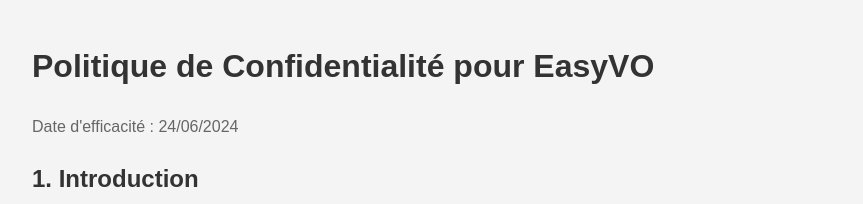
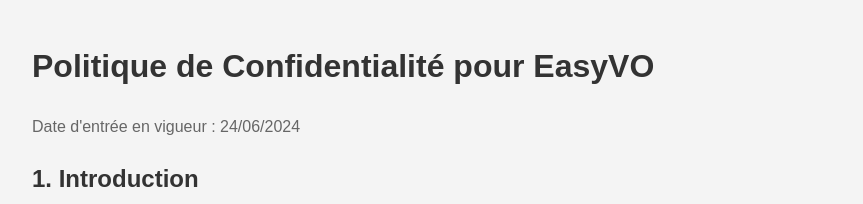
Before and after one commit to RobinMessiaen/mysenseiwebsite, a plain HTML site: page index.html in a window 1280 px wide. Shown: the top 204 px of the page, without its empty margins (208-1071 px from the left). Drawn offline with Linux system fonts and the light colour scheme.

Commit message:
date d'entrée en vigueur

```diff
--- a/index.html
+++ b/index.html
@@ -35,7 +35,7 @@
 
 <body>
   <h1>Politique de Confidentialité pour EasyVO</h1>
-  <p>Date d'efficacité : 24/06/2024</p>
+  <p>Date d'entrée en vigueur : 24/06/2024</p>
 
   <h2>1. Introduction</h2>
   <p>Bienvenue dans EasyVO. Nous nous engageons à protéger la vie privée et la sécurité des données de nos utilisateurs.
```
